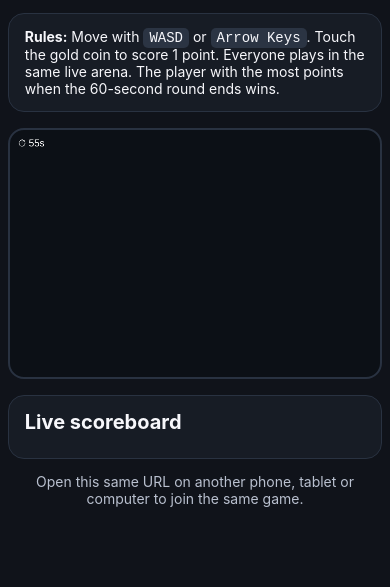
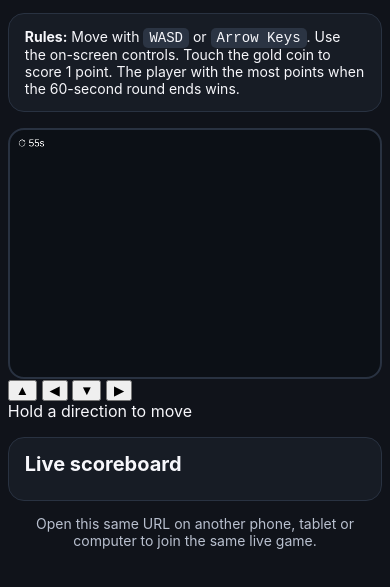
Before and after one commit to Chintanz/-Coin-Clash, a website: page public/index.html in a window 390 px wide. Shown: the part 99-686 px from the top of the page. Drawn offline with nearby package versions, Linux system fonts and the light colour scheme; no server answers.

Commit message:
Enhance mobile and desktop gameplay instructions

```diff
--- a/public/index.html
+++ b/public/index.html
@@ -2,14 +2,18 @@
 <html lang="en">
 <head>
   <meta charset="UTF-8">
-  <meta name="viewport" content="width=device-width,initial-scale=1">
+  <meta name="viewport" content="width=device-width,initial-scale=1,viewport-fit=cover,user-scalable=no">
+  <meta name="theme-color" content="#10131a">
+  <meta name="mobile-web-app-capable" content="yes">
+  <meta name="apple-mobile-web-app-capable" content="yes">
+  <meta name="apple-mobile-web-app-status-bar-style" content="black-translucent">
   <title>Coin Clash - Multiplayer</title>
   <link rel="stylesheet" href="style.css">
 </head>
 <body>
   <main>
     <header>
-      <div>
+      <div class="brand">
         <h1>🪙 Coin Clash</h1>
         <p>Race other players to collect the most coins.</p>
       </div>
@@ -18,22 +22,37 @@
 
     <section class="rules">
       <strong>Rules:</strong>
-      Move with <kbd>WASD</kbd> or <kbd>Arrow Keys</kbd>. Touch the gold coin to score 1 point.
-      Everyone plays in the same live arena. The player with the most points when the 60-second round ends wins.
+      <span class="desktop-help">Move with <kbd>WASD</kbd> or <kbd>Arrow Keys</kbd>.</span>
+      <span class="mobile-help">Use the on-screen controls.</span>
+      Touch the gold coin to score 1 point. The player with the most points when the 60-second round ends wins.
     </section>
 
-    <section class="game-wrap">
+    <section class="game-wrap" id="gameWrap">
       <canvas id="game" width="900" height="600"></canvas>
       <div id="overlay" class="hidden"></div>
     </section>
 
+    <section class="mobile-controls" aria-label="Mobile movement controls">
+      <div class="dpad">
+        <button class="control up" data-dir="up" aria-label="Move up">▲</button>
+        <button class="control left" data-dir="left" aria-label="Move left">◀</button>
+        <button class="control down" data-dir="down" aria-label="Move down">▼</button>
+        <button class="control right" data-dir="right" aria-label="Move right">▶</button>
+      </div>
+      <div class="mobile-note">Hold a direction to move</div>
+    </section>
+
     <section class="scoreboard">
-      <h2>Live scoreboard</h2>
+      <div class="score-title-row">
+        <h2>Live scoreboard</h2>
+        <span id="playerCount"></span>
+      </div>
       <div id="scores"></div>
     </section>
 
-    <p class="tip">Open this same URL on another phone, tablet or computer to join the same game.</p>
+    <p class="tip">Open this same URL on another phone, tablet or computer to join the same live game.</p>
   </main>
+
   <script src="/socket.io/socket.io.js"></script>
   <script src="game.js"></script>
 </body>
```
